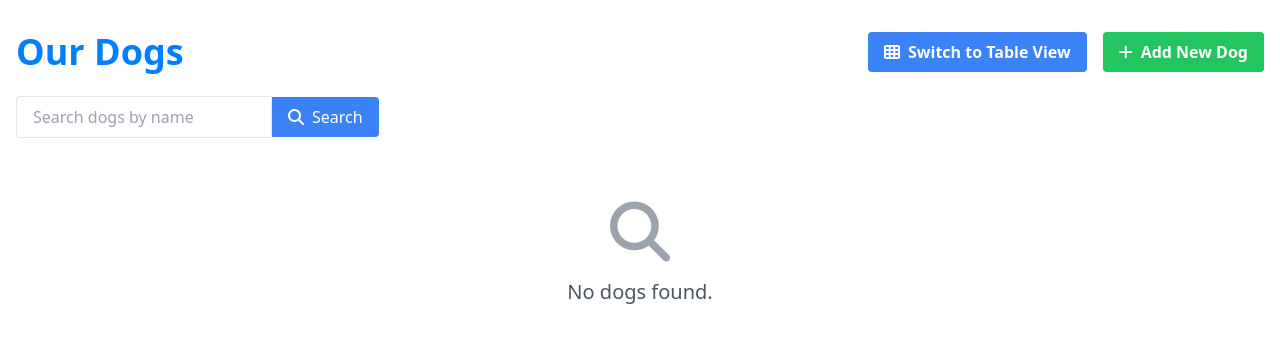
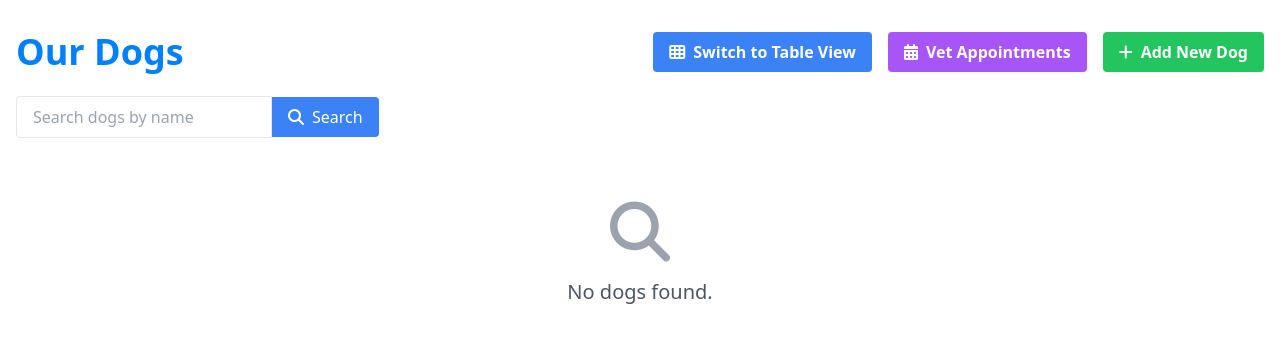
Before and after one commit to JohnathonCrowder/PawFinderPlus, a Flask app: page /dog_management in a window 1280 px wide. Shown: the part 64-420 px from the top of the page. Run offline with Flask 3, Linux system fonts and the light colour scheme; the visitor is signed in with stand-in values (Sample User, id 1); data that the repository does not hold is empty; some libraries are stand-ins or nearby versions.

Commit message:
Update dog_management.html
added vet appointment button

```diff
--- a/app/templates/dog_management.html
+++ b/app/templates/dog_management.html
@@ -14,11 +14,14 @@
 <div class="container mx-auto px-4 py-8">
     <div class="flex justify-between items-center mb-6">
         <h1 class="text-4xl font-bold" style="color: #0080ff;">Our Dogs</h1>
-        <div class="flex items-center">
-            <button id="viewToggle" class="mr-4 bg-blue-500 hover:bg-blue-700 text-white font-bold py-2 px-4 rounded inline-flex items-center">
+        <div class="flex items-center space-x-4">
+            <button id="viewToggle" class="bg-blue-500 hover:bg-blue-700 text-white font-bold py-2 px-4 rounded inline-flex items-center transition duration-300">
                 <i class="fas fa-th mr-2"></i> <span id="viewToggleText">Switch to Table View</span>
             </button>
-            <a href="{{ url_for('add_dog') }}" class="bg-green-500 hover:bg-green-700 text-white font-bold py-2 px-4 rounded inline-flex items-center">
+            <a href="{{ url_for('vet_appointments') }}" class="bg-purple-500 hover:bg-purple-700 text-white font-bold py-2 px-4 rounded inline-flex items-center transition duration-300">
+                <i class="fas fa-calendar-alt mr-2"></i> Vet Appointments
+            </a>
+            <a href="{{ url_for('add_dog') }}" class="bg-green-500 hover:bg-green-700 text-white font-bold py-2 px-4 rounded inline-flex items-center transition duration-300">
                 <i class="fas fa-plus mr-2"></i> Add New Dog
             </a>
         </div>
```
